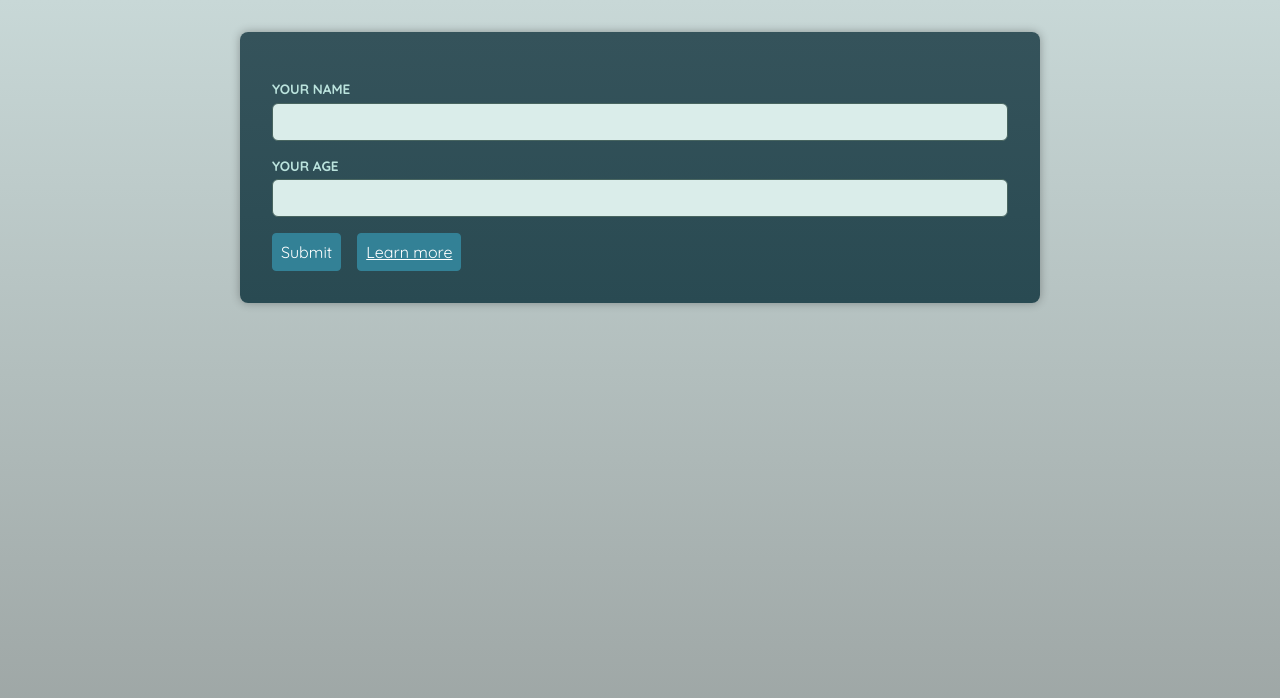
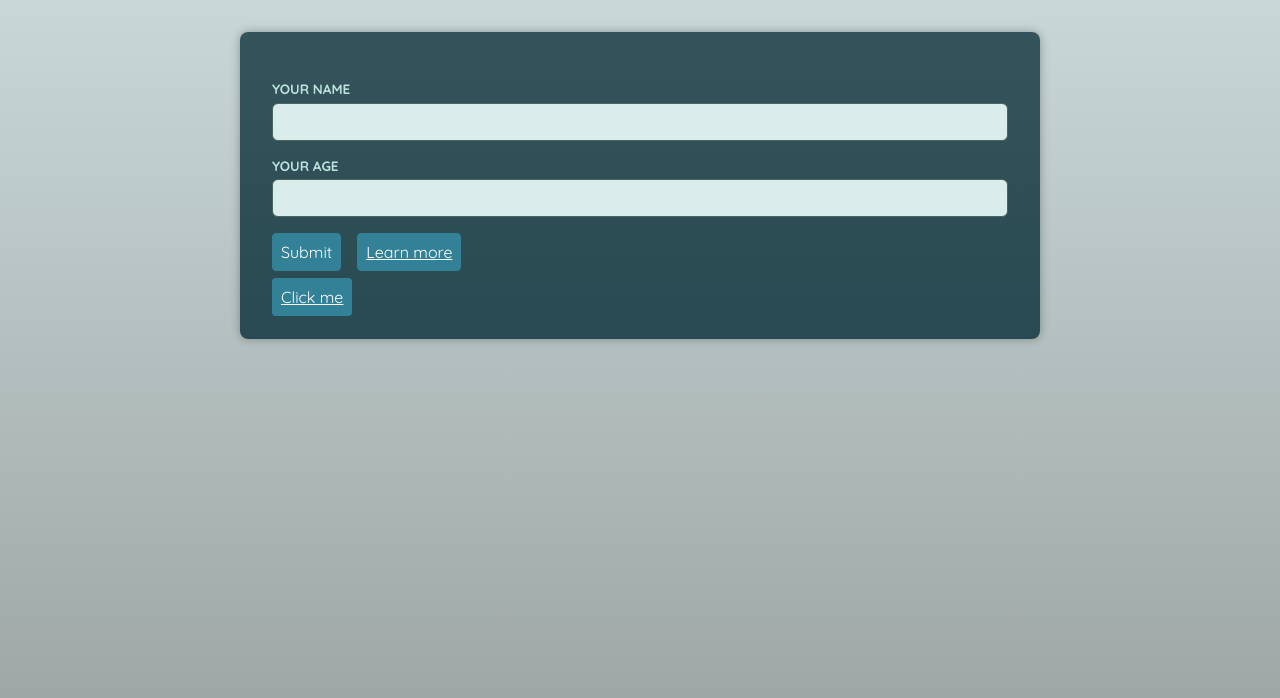
Before and after one commit to armanrajib/timer--react, a React (Vite) app: page / in a window 1280 px wide. Shown: the top 698 px of the page. Built offline with nearby package versions, Linux system fonts and the light colour scheme; a web font is replaced by a local one.

Commit message:
Create a polymorphic component 'Container' with generics

```diff
--- a/src/App.tsx
+++ b/src/App.tsx
@@ -1,4 +1,5 @@
 import Button from "./components/Button";
+import Container from "./components/Container";
 import Input from "./components/Input";
 
 function App() {
@@ -11,6 +12,12 @@ function App() {
         <Button>Submit</Button>
         <Button href="https://reactjs.org">Learn more</Button>
       </div>
+
+      <div style={{ marginTop: "1rem" }}>
+        <Container as={Button} href="https://google.com">
+          Click me
+        </Container>
+      </div>
     </main>
   );
 }
--- /dev/null
+++ b/src/components/Container.tsx
@@ -0,0 +1,14 @@
+import { ComponentPropsWithoutRef, type ElementType, type ReactNode } from "react";
+
+type ContainerProps<T extends ElementType> = {
+  as?: T;
+  children: ReactNode;
+} & ComponentPropsWithoutRef<T>;
+
+function Container<C extends ElementType>({ as, children, ...props }: ContainerProps<C>) {
+  const Component = as || "div";
+
+  return <Component {...props}>{children}</Component>;
+}
+
+export default Container;
```
